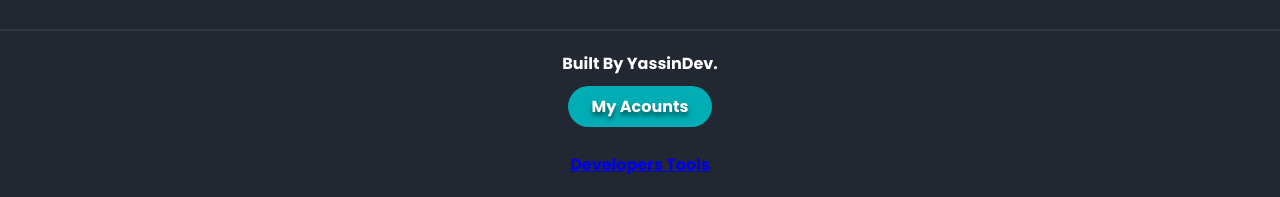
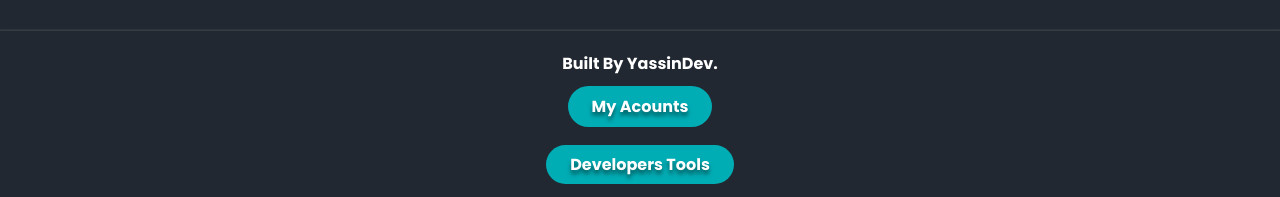
Before and after one commit to Sinosheko/Website_Eupgrade, a plain HTML site: page index.html in a window 1280 px wide. Shown: the part 2652-2849 px from the top of the page. Drawn offline with Linux system fonts and the light colour scheme.

Commit message:
Update index.html

```diff
--- a/index.html
+++ b/index.html
@@ -103,7 +103,7 @@
             <button class="JK">My Acounts</button>
             <br>
             <br>
-            <a class="Acounts" href="https://codesuite.netlify.app/" class="JK">Developers Tools</a>
+            <a class="JK" href="https://codesuite.netlify.app/" class="JK" target ="_blank">Developers Tools</a>
         </form>
     </footer>
 </body>
```
